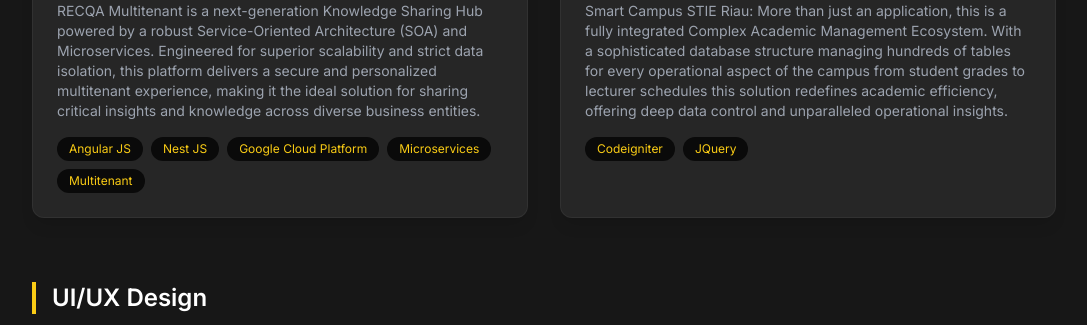
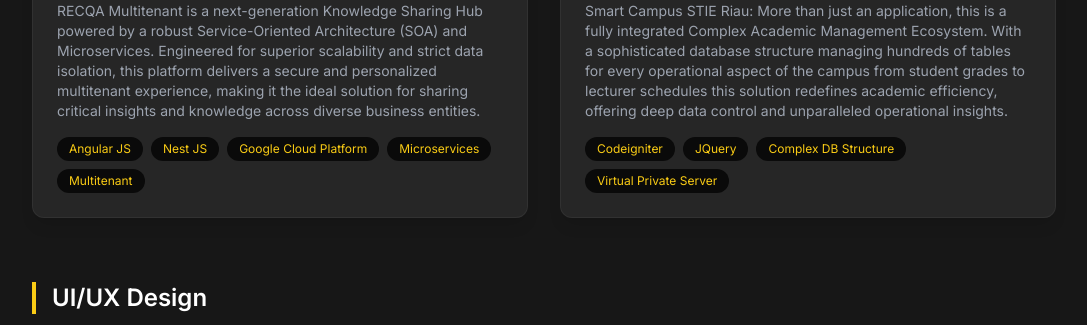
Before and after one commit to Arifcom/arifcom.github.io, a plain HTML site: page index.html in a window 1280 px wide. Shown: the part 3100-3425 px from the top of the page, without its empty margins (96-1183 px from the left). Drawn offline with nearby package versions, Linux system fonts and the light colour scheme.

Commit message:
Tambah tech stack

```diff
--- a/index.html
+++ b/index.html
@@ -385,6 +385,8 @@
                         <div class="flex flex-wrap gap-2">
                             <span class="px-3 py-1 bg-darker rounded-full text-xs text-primary">Codeigniter</span>
                             <span class="px-3 py-1 bg-darker rounded-full text-xs text-primary">JQuery</span>
+                            <span class="px-3 py-1 bg-darker rounded-full text-xs text-primary">Complex DB Structure</span>
+                            <span class="px-3 py-1 bg-darker rounded-full text-xs text-primary">Virtual Private Server</span>
                         </div>
                     </div>
                 </div>
```
